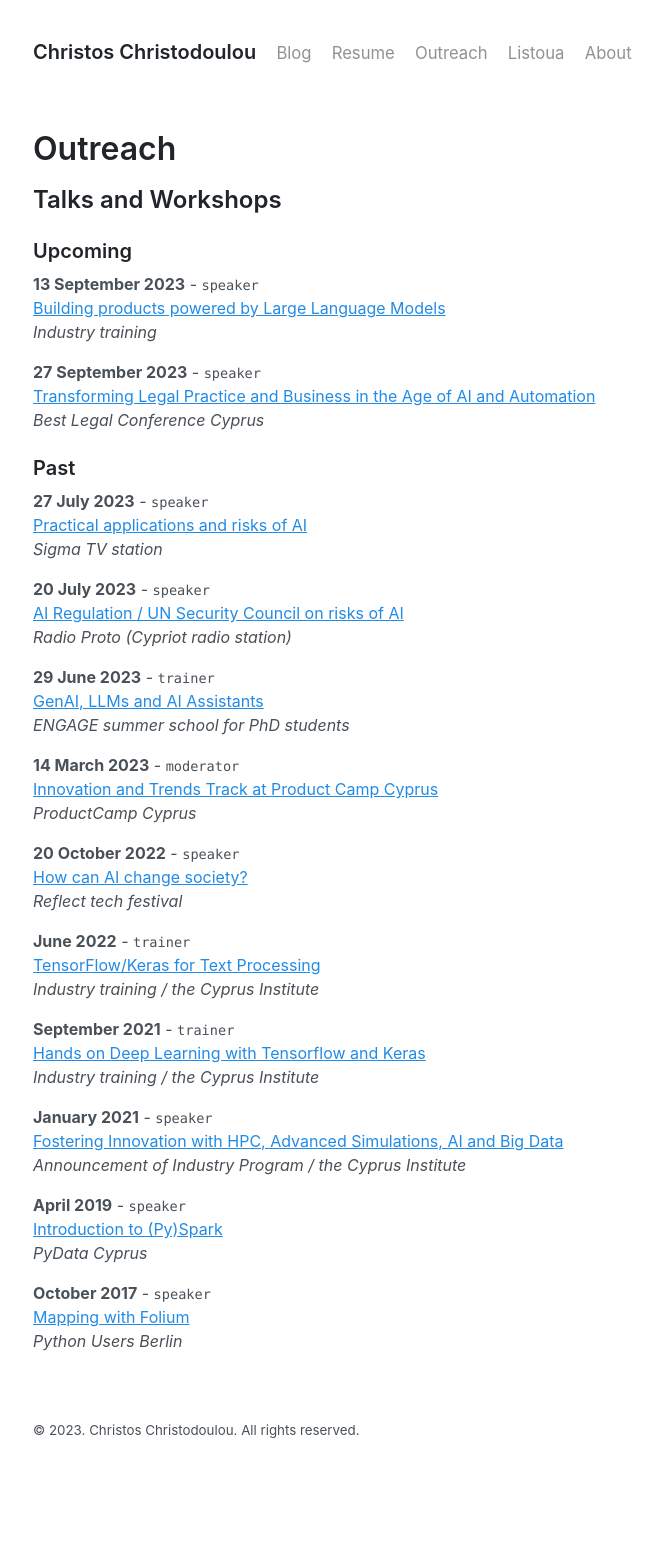
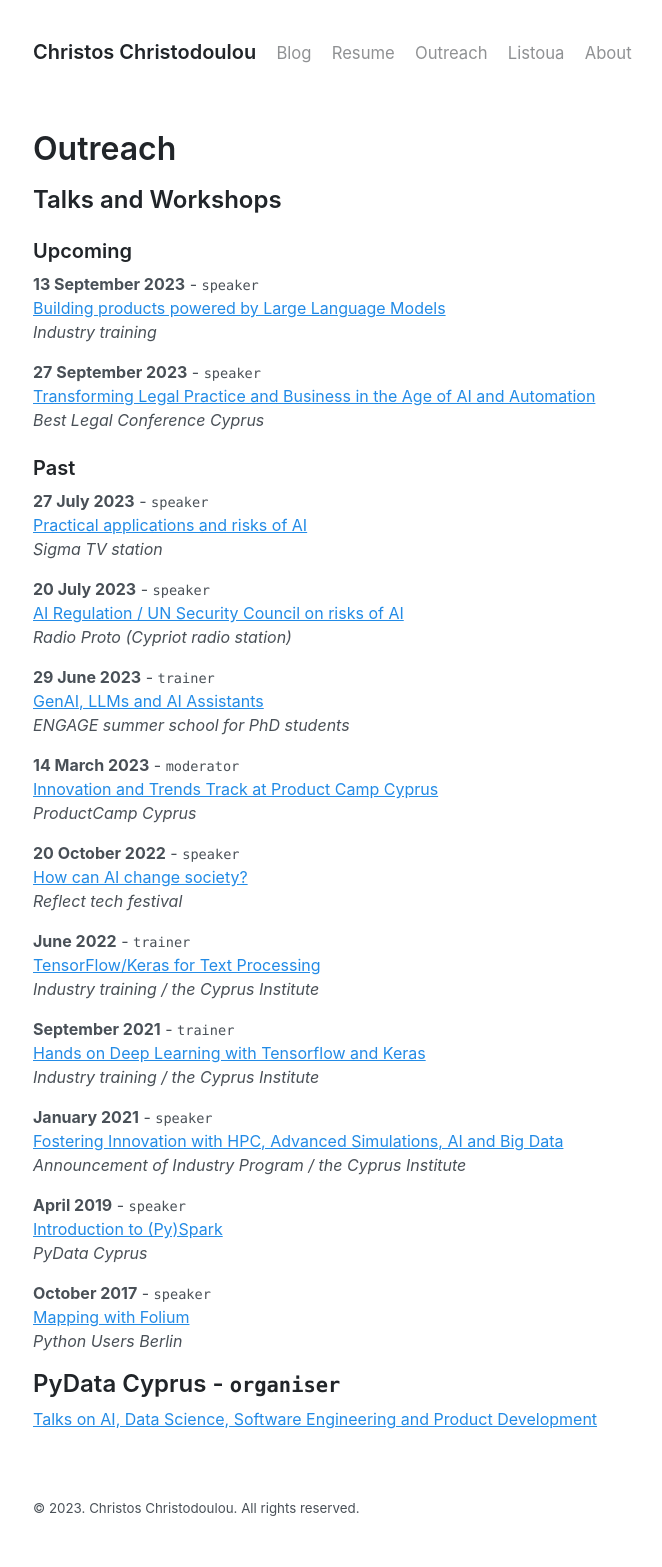
Before and after one commit to chr7stos/chr7stos.github.io, a Jekyll site: the page built from _pages/outreach.md, in a window 1280 px wide. Shown: the whole page, without its empty margins (271-933 px from the left). Built offline with Jekyll 4.4.1, drawn with Linux system fonts in a browser that asks for light colours; before the commit the page ends 1489 px from its top, so only the background shows below that.

Commit message:
Update outreach.md

```diff
--- a/_pages/outreach.md
+++ b/_pages/outreach.md
@@ -58,3 +58,6 @@ _PyData Cyprus_
 __October 2017__ - `speaker`
 [Mapping with Folium](https://www.meetup.com/Python-Users-Berlin-PUB/events/xmdjfmywpbmb/)
 _Python Users Berlin_
+
+## PyData Cyprus - `organiser`
+[Talks on AI, Data Science, Software Engineering and Product Development](https://www.youtube.com/playlist?list=PLGVZCDnMOq0pbyy5F3DOQbZHEFOrEqeQm)
```
